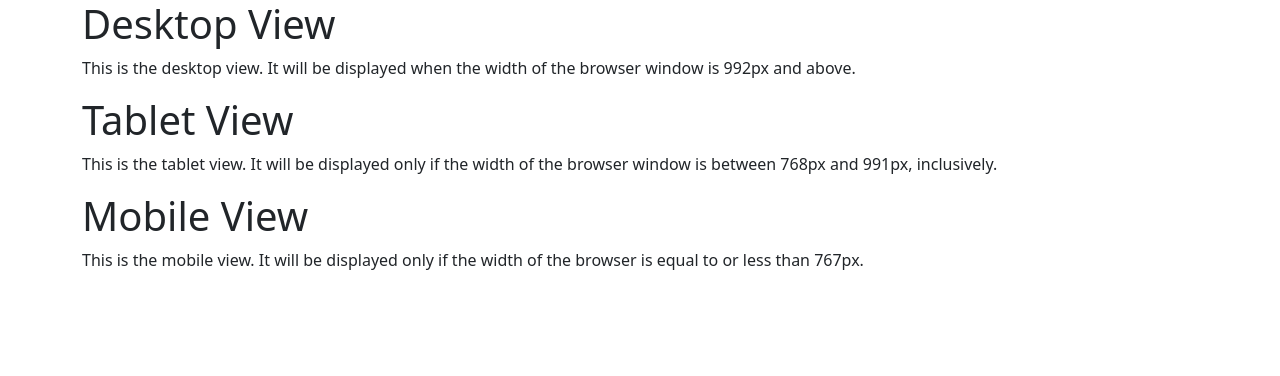
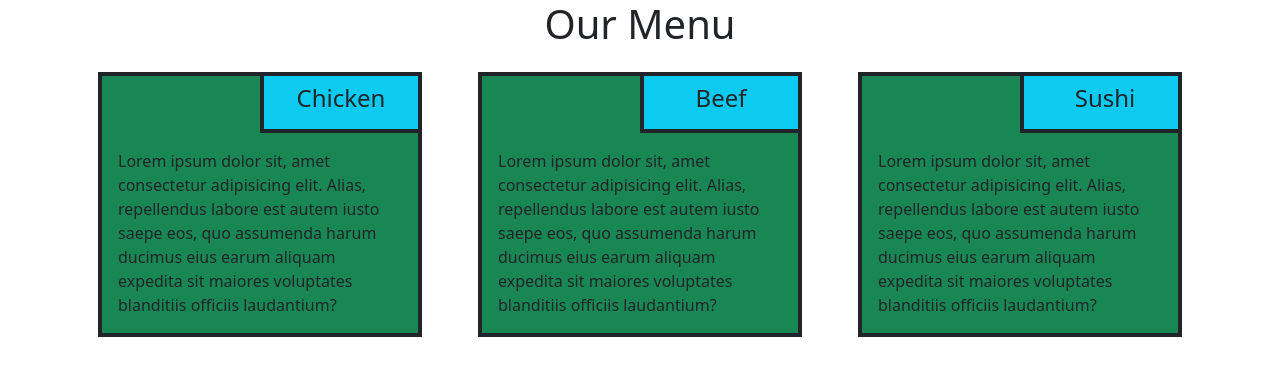
Before and after one commit to Rayhan-Patel/Coursera, a plain HTML site: page mod-2/index.html in a window 1280 px wide. Drawn offline with nearby package versions, Linux system fonts and the light colour scheme.

Commit message:
Update index.html

```diff
--- a/mod-2/index.html
+++ b/mod-2/index.html
@@ -3,26 +3,45 @@
 <head>
     <meta charset="UTF-8">
     <meta name="viewport" content="width=device-width, initial-scale=1.0">
-    <link href="https://cdn.jsdelivr.net/npm/bootstrap@5.0.0-beta1/dist/css/bootstrap.min.css" rel="stylesheet">
+    <link href="https://cdn.jsdelivr.net/npm/bootstrap@5.0.2/dist/css/bootstrap.min.css" rel="stylesheet"
+    integrity="sha384-EVSTQN3/azprG1Anm3QDgpJLIm9Nao0Yz1ztcQTwFspd3yD65VohhpuuCOmLASjC" crossorigin="anonymous">
     <title>Bootstrap Breakpoints</title>
 </head>
 <body>
     <div class="container">
-        <h1>Desktop View</h1>
-        <p>This is the desktop view. It will be displayed when the width of the browser window is 992px and above.</p>
+        <h1 class="text-center">Our Menu</h1>
+        <div class="row">
+            <div class="col-md-6 col-lg-4">
+                <div class="m-3 bg-success border border-4 border-dark">
+                    <div class="float-end w-50 bg-info p-2 text-center border-3 border border-4 border-end-0 border-top-0 border-dark">
+                        <h4>Chicken</h4>
+                    </div>
+                    <p class="clearfix"></p>
+                    <p class="p-3 pt-0 pb-0">Lorem ipsum dolor sit, amet consectetur adipisicing elit. Alias, repellendus labore est autem iusto saepe eos,
+                        quo assumenda harum ducimus eius earum aliquam expedita sit maiores voluptates blanditiis officiis laudantium?</p>
+                </div>
+            </div>
+            <div class="col-md-6 col-lg-4">
+                <div class="m-3 bg-success border border-4 border-dark ">
+                    <div class=" float-end w-50 bg-info p-2 text-center border-3 border border-4 border-end-0 border-top-0 border-dark">
+                        <h4>Beef</h4>
+                    </div>
+                    <p class="clearfix"></p>
+                    <p class="p-3 pt-0 pb-0">Lorem ipsum dolor sit, amet consectetur adipisicing elit. Alias, repellendus labore est autem iusto saepe eos,
+                        quo assumenda harum ducimus eius earum aliquam expedita sit maiores voluptates blanditiis officiis laudantium?</p>
+                </div>
+            </div>
+            <div class="col-md-12 col-lg-4">
+                <div class="m-3 bg-success border border-4 border-dark">
+                    <div class="float-end w-50 bg-info p-2 pe-0 m-0 text-center border-3 border border-4 border-end-0 border-top-0 border-dark">
+                        <h4>Sushi</h4>
+                    </div>
+                    <p class="clearfix"></p>
+                    <p class="p-3 pt-0 pb-0">Lorem ipsum dolor sit, amet consectetur adipisicing elit. Alias, repellendus labore est autem iusto saepe eos,
+                        quo assumenda harum ducimus eius earum aliquam expedita sit maiores voluptates blanditiis officiis laudantium?</p>
+                </div>
+            </div>
+        </div>
     </div>
-
-    <div class="container d-none d-md-block">
-        <h1>Tablet View</h1>
-        <p>This is the tablet view. It will be displayed only if the width of the browser window is between 768px and 991px, inclusively.</p>
-    </div>
-
-    <div class="container d-none d-lg-block">
-        <h1>Mobile View</h1>
-        <p>This is the mobile view. It will be displayed only if the width of the browser is equal to or less than 767px.</p>
-    </div>
-
-    <script src="https://cdn.jsdelivr.net/npm/@popperjs/core@2.9.3/dist/umd/popper.min.js"></script>
-    <script src="https://cdn.jsdelivr.net/npm/bootstrap@5.0.0-beta1/dist/js/bootstrap.min.js"></script>
 </body>
 </html>
```
